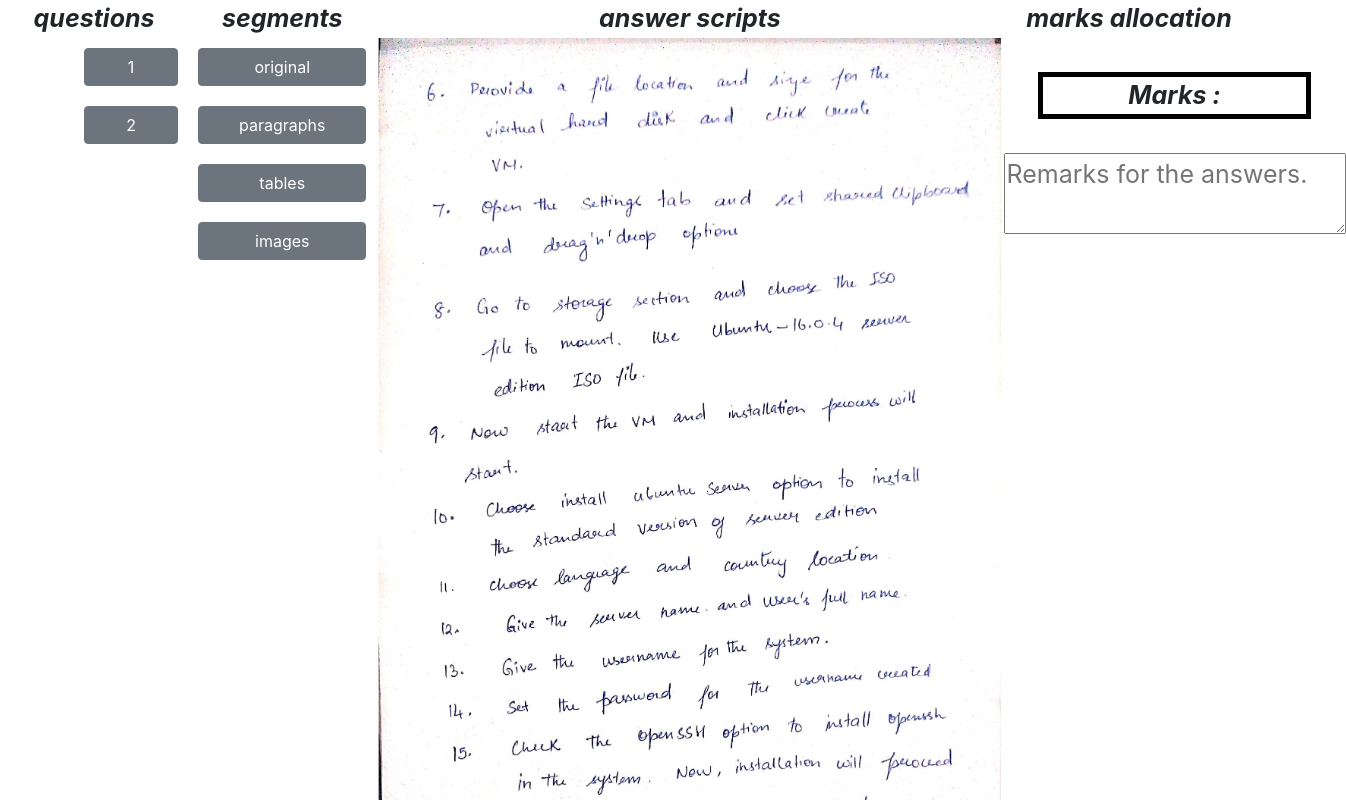
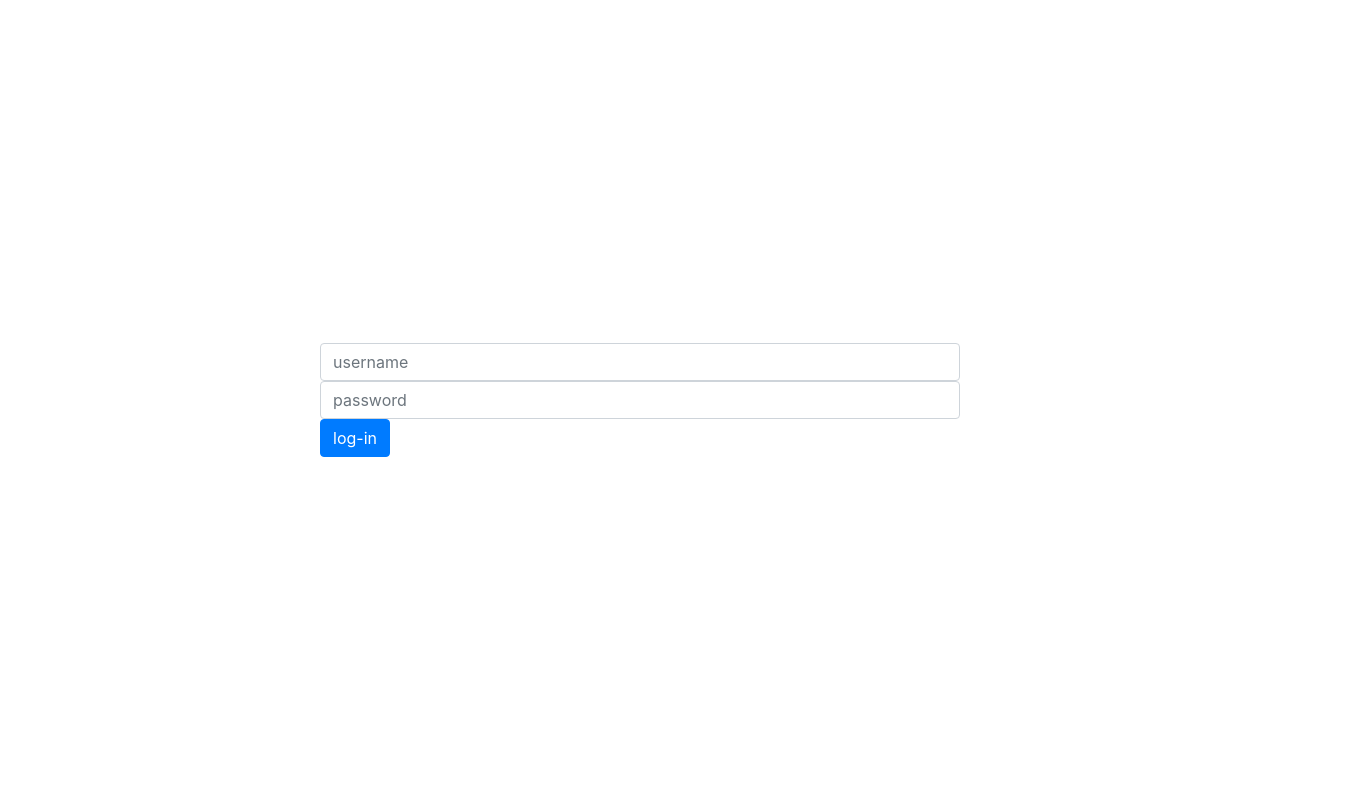
Before and after one commit to dh1n3sh/fyp_frontend, a React (Create React App) app: page / in a window 1280 px wide. Shown: the top 800 px of the page, 1346 px wide, since content can reach past the window. Built offline with nearby package versions, Linux system fonts and the light colour scheme.

Commit message:
Router set-up and loginpage added

```diff
--- a/package.json
+++ b/package.json
@@ -12,6 +12,7 @@
     "react": "^17.0.1",
     "react-dom": "^17.0.1",
     "react-images-viewer": "^1.6.2",
+    "react-router-dom": "^5.2.0",
     "react-scripts": "4.0.1",
     "reactstrap": "^8.8.1",
     "web-vitals": "^0.2.4"
--- a/src/App.js
+++ b/src/App.js
@@ -1,53 +1,24 @@
-import React , {Component} from "react"
+import React , {Component} from "react";
+import { BrowserRouter as Router , Route , Switch } from "react-router-dom";
+
 import './App.css';
-import SectionComponent from "./Components/SectionComponent";
 import 'bootstrap/dist/css/bootstrap.css';
-import test from "./Data/getSubmissionTest.json"
-import image from "./Data/2_2.jpg";
+
+import GradingPage from "./Components/GradingPage";
+import LoginPage from "./Components/LoginPage";
 
 class App extends Component {
 
-  constructor(props){
+  render(){
 
-    super(props);
-
-    this.state = {
-        segments : ["original" , "paragraphs" , "tables" , "images"],
-        test : test,
-        isSubQuestionVisible : false,
-        currQno : undefined,
-        subQuestionMarks : undefined
-    }
-    this.handleMarkState = this.handleMarkState.bind(this);
-  }
-
-  handleMarkState(isSubQuestionVisible,currQno,subQuestionMarks){
-    this.setState({
-      isSubQuestionVisible : isSubQuestionVisible,
-      currQno : currQno,
-      subQuestionMarks : subQuestionMarks
-    });
-  }
-
-  componentDidMount(){
-    document.title = "grading"
-  }
-
-  render(){
-    // "https://static.toiimg.com/photo/msid-67586673/67586673.jpg?3918697"
     return (
-      <div className="App">
-          <SectionComponent width="15%" heading="questions" data={this.state.test} handleMarkState ={this.handleMarkState} />
-          <SectionComponent width="15%" heading="segments" data={this.state.segments} />
-          <SectionComponent width="50%" heading="answer scripts" data={image}/>
-          <SectionComponent width="20%" heading="marks allocation" data="dummy"
-                            isSubQuestionVisible={this.state.isSubQuestionVisible}
-                            currQno={this.state.currQno}
-                            subQuestionMarks={this.state.subQuestionMarks}
-                            />
-      </div>
+    <Router>
+      <Switch>
+        <Route exact path="/grading" component={GradingPage}/>
+        <Route exact path="/" component={LoginPage}/>
+      </Switch>
+    </Router>
     );
-
   }
 }
 
--- /dev/null
+++ b/src/Components/GradingPage.js
@@ -0,0 +1,51 @@
+import React , {Component} from "react"
+import SectionComponent from "./SectionComponent";
+import test from "../Data/getSubmissionTest.json"
+import image from "../Data/2_2.jpg";
+
+export default class GradingPage extends Component{
+
+    constructor(props){
+
+        super(props);
+
+        this.state = {
+            segments : ["original" , "paragraphs" , "tables" , "images"],
+            test : test,
+            isSubQuestionVisible : false,
+            currQno : undefined,
+            subQuestionMarks : undefined
+        }
+        this.handleMarkState = this.handleMarkState.bind(this);
+      }
+
+      handleMarkState(isSubQuestionVisible,currQno,subQuestionMarks){
+        this.setState({
+          isSubQuestionVisible : isSubQuestionVisible,
+          currQno : currQno,
+          subQuestionMarks : subQuestionMarks
+        });
+      }
+
+      componentDidMount(){
+        document.title = "grading"
+      }
+
+      render(){
+        // "https://static.toiimg.com/photo/msid-67586673/67586673.jpg?3918697"
+        return (
+          <div className="App">
+              <SectionComponent width="15%" heading="questions" data={this.state.test} handleMarkState ={this.handleMarkState} />
+              <SectionComponent width="15%" heading="segments" data={this.state.segments} />
+              <SectionComponent width="50%" heading="answer scripts" data={image}/>
+              <SectionComponent width="20%" heading="marks allocation" data="dummy"
+                                isSubQuestionVisible={this.state.isSubQuestionVisible}
+                                currQno={this.state.currQno}
+                                subQuestionMarks={this.state.subQuestionMarks}
+                                />
+          </div>
+        );
+
+      }
+
+}
--- a/src/Components/HeaderComponent.js
+++ b/src/Components/HeaderComponent.js
@@ -1,4 +1,4 @@
-import react , {Component} from "react"
+import React , {Component} from "react"
 import "./index.css"
 
 export default class HeaderComponent extends Component{
--- /dev/null
+++ b/src/Components/LoginPage.js
@@ -0,0 +1,16 @@
+import React, {Component} from "react";
+import {Form , Input , Button} from "reactstrap";
+
+export default class LoginPage extends Component{
+    render(){
+        return(
+            <div className="login-page">
+                <Form>
+                    <Input type="text" placeholder="username"/>
+                    <Input type="password" placeholder="password"/>
+                    <Button color="primary" onClick={()=>{window.alert("logged-in");}}>log-in</Button>
+                </Form>
+            </div>
+        );
+    }
+}
--- a/src/Components/MarksComponent.js
+++ b/src/Components/MarksComponent.js
@@ -1,4 +1,4 @@
-import react , {Component} from "react"
+import React , {Component} from "react"
 import {Button} from "reactstrap"
 export default class MarksComponent extends Component{
 
--- a/src/Components/QuestionButton.js
+++ b/src/Components/QuestionButton.js
@@ -1,4 +1,4 @@
-import react, {Component} from "react"
+import React, {Component} from "react"
 import {Button} from "reactstrap"
 import "./index.css"
 
--- a/src/Components/SectionComponent.js
+++ b/src/Components/SectionComponent.js
@@ -1,4 +1,4 @@
-import react , {Component} from "react"
+import React , {Component} from "react"
 import "./index.css"
 import {Button} from "reactstrap"
 import ImgsViewer from "react-images-viewer"
--- a/src/Components/index.css
+++ b/src/Components/index.css
@@ -19,3 +19,13 @@ div.sectionButtonPanel{
 .sectionbtn{
     margin  : 10px;
 }
+
+.login-page{
+    display : flex;
+    height : 100vh;
+    width : 50vw;
+    margin : auto;
+    flex-direction  : column;
+    justify-content : center;
+    align-content : center;
+}
```
Also changed, not shown: 1 other file (tests, documents, lock files or other folders).
